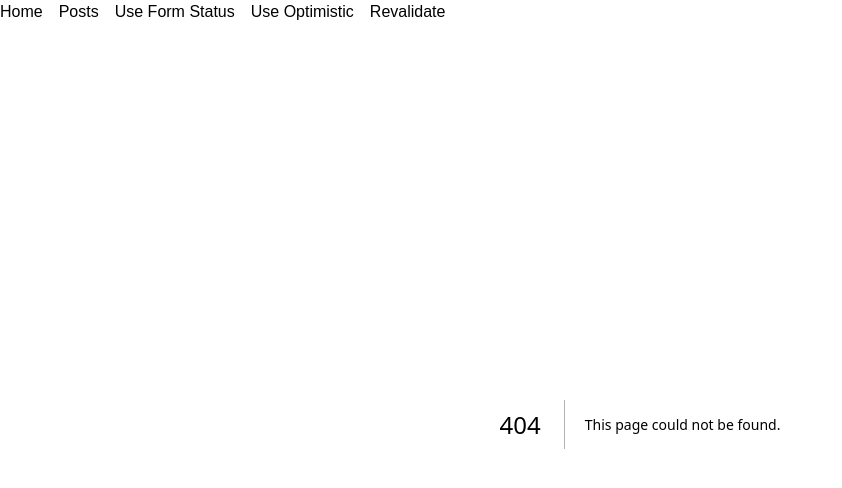
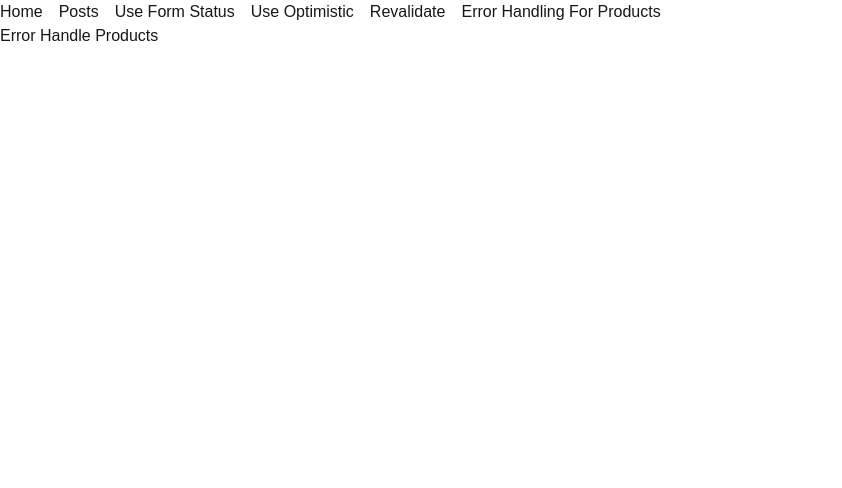
Before and after one commit to ammarShahab/nextjs-typescript-practice, a Next.js app: page /errorhandleproducts in a window 1280 px wide. Before the commit this address had no page. Shown: the top 488 px of the page, without its empty margins (0-842 px from the left). Built offline with nearby package versions, Linux system fonts and the light colour scheme.

Commit message:
creating product action for error handling

```diff
--- a/app/component/Navbar.tsx
+++ b/app/component/Navbar.tsx
@@ -9,6 +9,7 @@ export default function Navbar() {
       <Link href="/useformstatus-posts/new">Use Form Status</Link>
       <Link href="/useoptimistic">Use Optimistic</Link>
       <Link href="/revalidate">Revalidate</Link>
+      <Link href="/errorhandleproducts">Error Handling For Products</Link>
     </nav>
   );
 }
--- /dev/null
+++ b/app/errorhandleproducts/page.tsx
@@ -0,0 +1,5 @@
+import React from "react";
+
+export default function ErrorHandleProducts() {
+  return <div>Error Handle Products</div>;
+}
```
